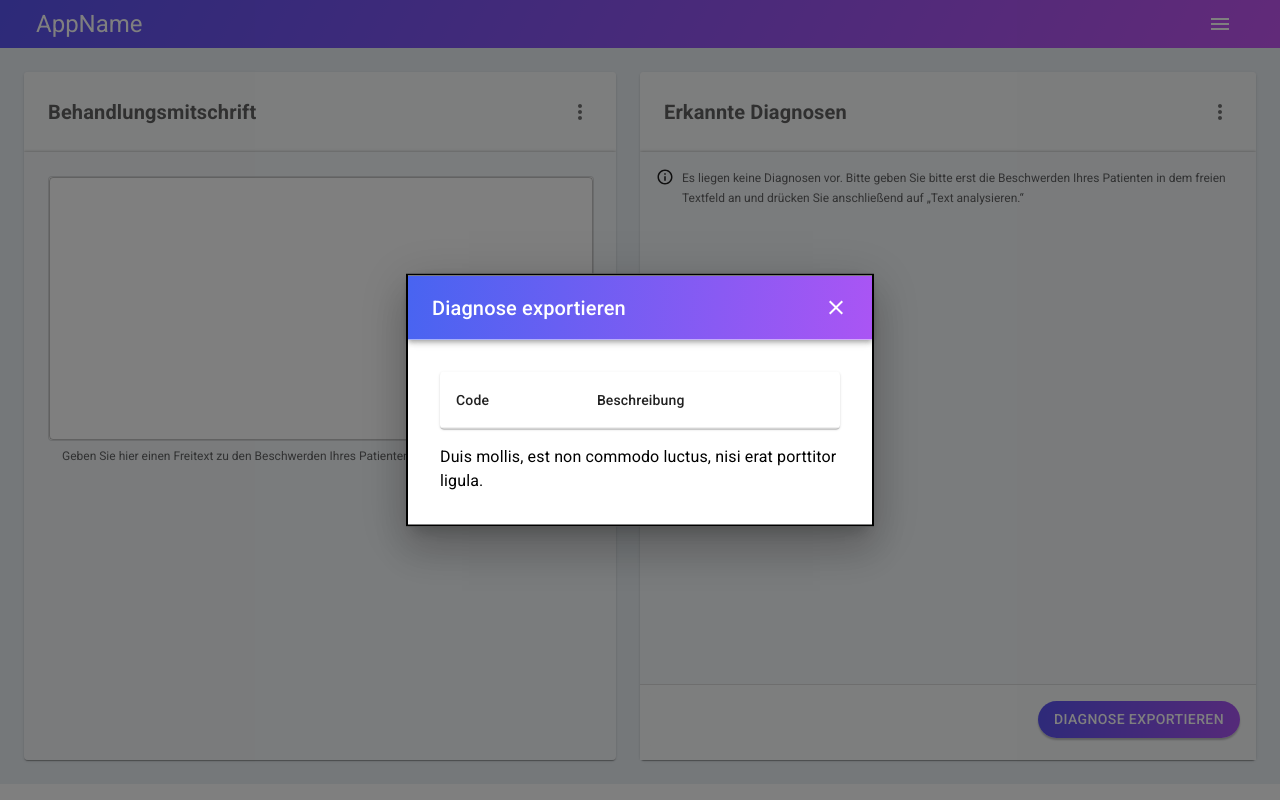
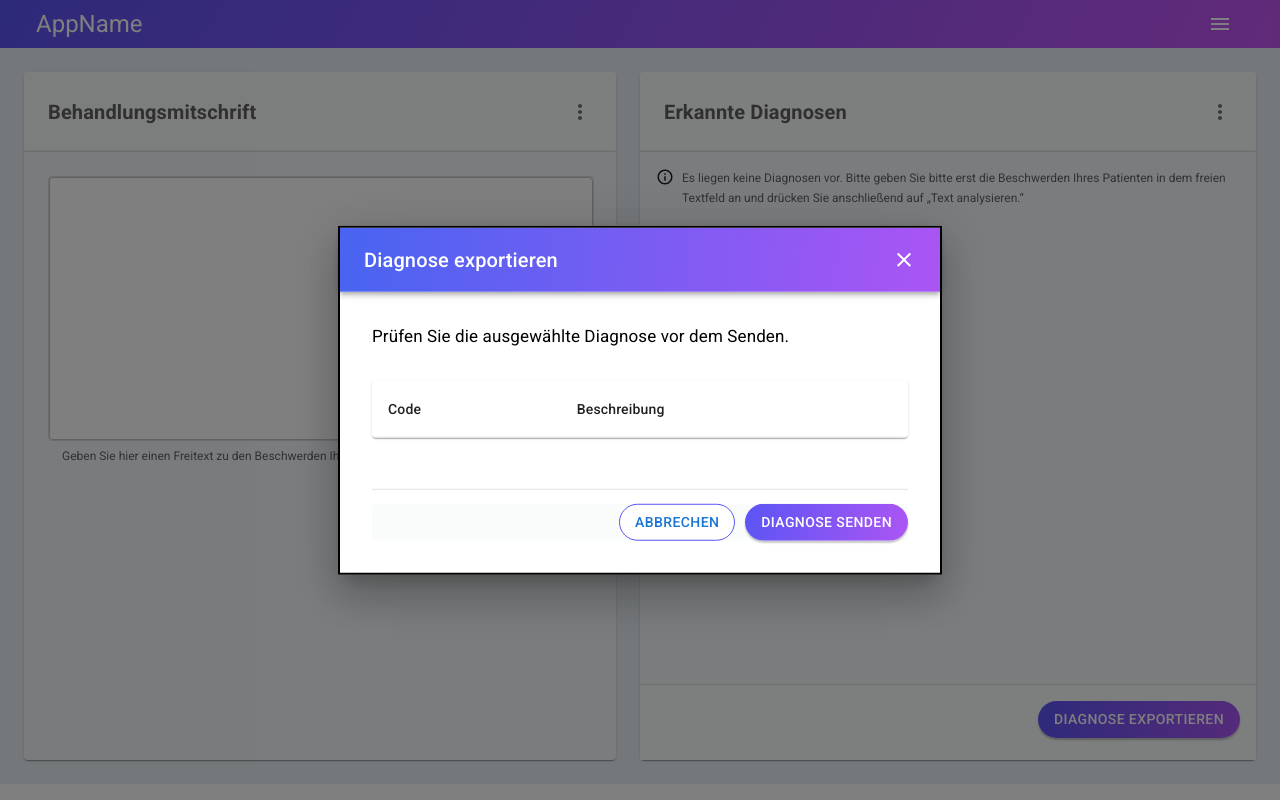
Before and after one commit to chami98/Mediverse, a React (Create React App) app: page / in a window 1280 px wide. Both pictures are taken after a click on the button "DIAGNOSE EXPORTIEREN". Built offline with nearby package versions, Linux system fonts and the light colour scheme.

Commit message:
Designed Footer in the ExportDiagnosis Modal

```diff
--- a/src/App.css
+++ b/src/App.css
@@ -36,3 +36,14 @@
   color: #000000de;
   opacity: 1;
 }
+
+.ModalText {
+  text-align: left;
+  font: normal normal normal 17px/24px Roboto;
+  letter-spacing: 0.13px;
+  color: #000000;
+  opacity: 1;
+  width: 422px;
+  height: 23px;
+
+}
--- a/src/App.js
+++ b/src/App.js
@@ -1,4 +1,4 @@
-import logo from "./logo.svg";
+
 import "./App.css";
 import NavBar from "./Components/Header";
 import HomeContainer from "./Components/HomeContainer";
--- a/src/Components/ExportDiagnosisTable.js
+++ b/src/Components/ExportDiagnosisTable.js
@@ -12,13 +12,12 @@ const ExportDiagnosisTable = ({ symptomChecked }) => {
     return { code, Beschreibung };
   }
 
-
   const rows = [
     createData("Frozen yoghurt", 159),
     createData("Ice cream sandwich", 237),
   ];
   return (
-    <TableContainer component={Paper}>
+    <TableContainer sx={{ marginTop: "34px" }} component={Paper}>
       <Table sx={{}} aria-label="a dense table">
         <TableHead>
           <TableRow>
--- a/src/Components/OutputDataContainer.js
+++ b/src/Components/OutputDataContainer.js
@@ -13,13 +13,14 @@ import DetectedDiagnoses from "./DetectedDiagnoses";
 import Modal from "@mui/material/Modal";
 import CloseIcon from "@mui/icons-material/Close";
 import ExportDiagnosisTable from "./ExportDiagnosisTable";
+import "../App.css";
 
 const style = {
   position: "absolute",
   top: "50%",
   left: "50%",
   transform: "translate(-50%, -50%)",
-  width: 400,
+  width: "536px",
   bgcolor: "background.paper",
   border: "2px solid #000",
   boxShadow: 24,
@@ -151,6 +152,7 @@ const OutputDataContainer = ({
           </Box>
         </Box>
       </Card>
+
       <Modal
         open={diagnosisModalOpen}
         onClose={handleClose}
@@ -171,12 +173,51 @@ const OutputDataContainer = ({
               <CloseIcon sx={{ cursor: "pointer" }} onClick={handleClose} />
             </Toolbar>
           </AppBar>
+          <Toolbar />
+          <Typography variant="body" component="body" className="ModalText">
+            Prüfen Sie die ausgewählte Diagnose vor dem Senden.
+          </Typography>
+          <ExportDiagnosisTable symptomChecked={symptomChecked} />
+          <Box sx={{ marginTop: "51px" }}></Box>
+          <Divider />
 
-          <Toolbar />
-          <ExportDiagnosisTable symptomChecked={symptomChecked} />
-          <Typography id="modal-modal-description" sx={{ mt: 2 }}>
-            Duis mollis, est non commodo luctus, nisi erat porttitor ligula.
-          </Typography>
+          <Box
+            sx={{
+              display: "flex",
+              flexDirection: "row",
+              justifyContent: "flex-end",
+              marginTop: "14px",
+              background: "#FAFCFC 0% 0% no-repeat padding-box",
+              borderRadius: 1,
+
+            }}
+          >
+            <Button
+              variant="outlined"
+              style={{
+                background: "#FFFFFF 0% 0% no-repeat padding-box",
+                border: "1px solid #5A55F4",
+                borderRadius: "21px",
+                opacity: 1,
+                marginRight:"10px"
+              }}
+            >
+              ABBRECHEN
+            </Button>
+            <Button
+              style={{
+                background:
+                  "transparent linear-gradient(101deg, #5B55F4 0%, #AC55F4 100%) 0% 0% no-repeat padding-box",
+                boxShadow: "0px 2px 2px #0000003D",
+                borderRadius: "21px",
+                opacity: 1,
+              }}
+              variant="contained"
+              onClick={handleOpen}
+            >
+              DIAGNOSE SENDEN
+            </Button>
+          </Box>
         </Box>
       </Modal>
     </Box>
```
